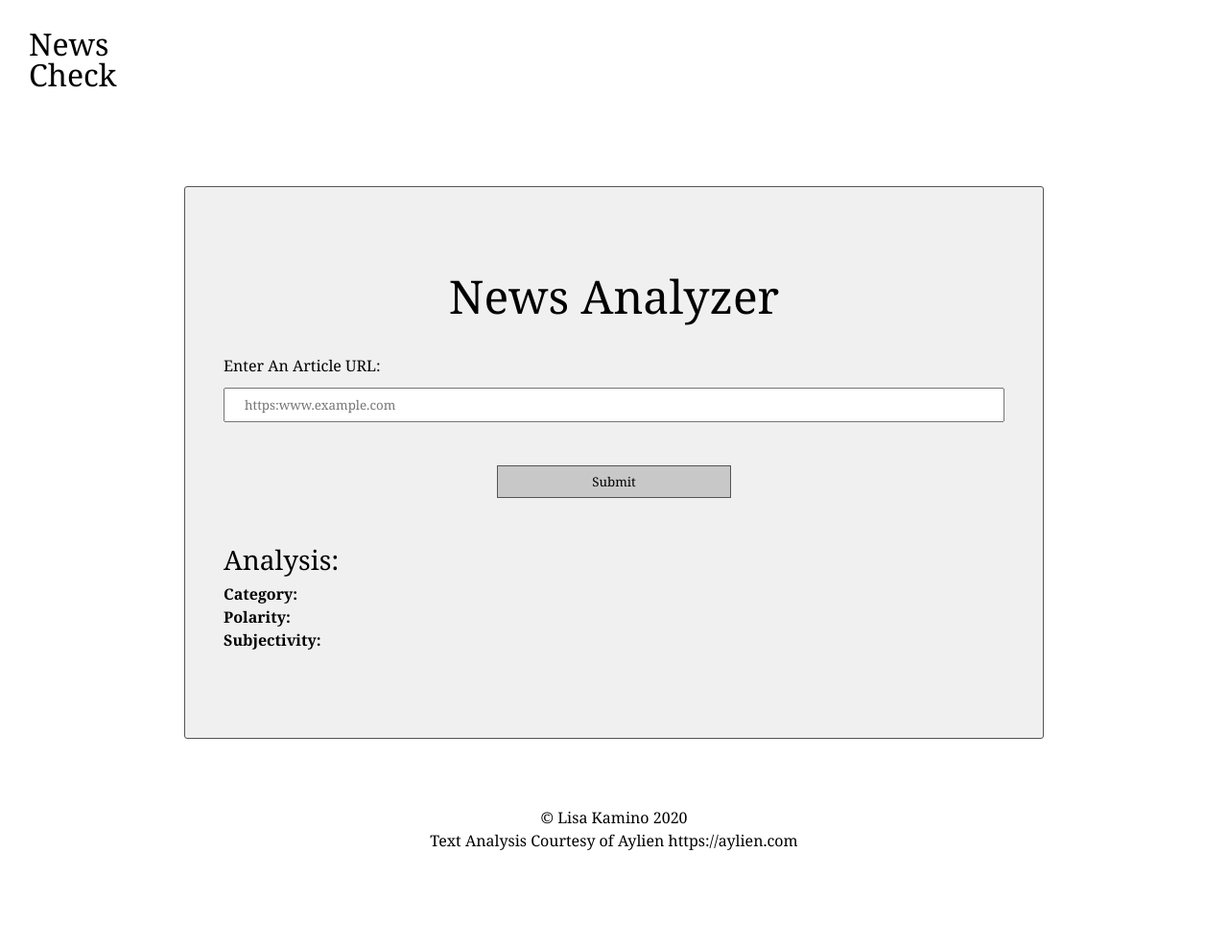
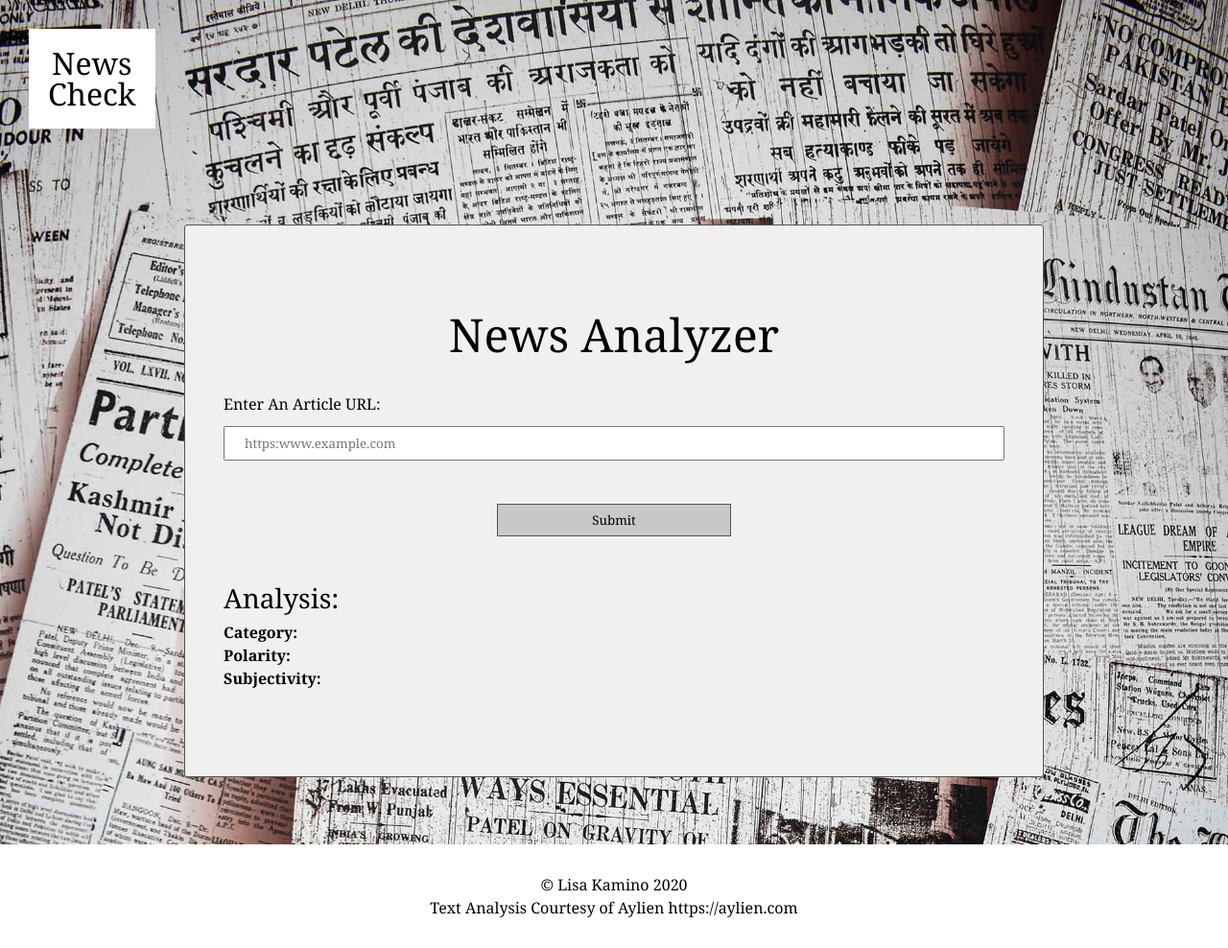
Before and after one commit to FredericoIsaac/evaluate-news-nlp, a website: page src/client/views/index.html in a window 1280 px wide. Shown: the whole page at 96% size. Before the commit the page ends 928 px from the top, so only its background shows below. Drawn offline with nearby package versions, Linux system fonts and the light colour scheme; files that its build step writes are made by us from their sources.

Commit message:
adds background image and associated loader, styles header and footer

```diff
--- a/package.json
+++ b/package.json
@@ -30,6 +30,7 @@
     "babel-loader": "^8.0.6",
     "clean-webpack-plugin": "^3.0.0",
     "css-loader": "^3.4.2",
+    "file-loader": "^5.1.0",
     "html-webpack-plugin": "^3.2.0",
     "node-sass": "^4.13.1",
     "sass-loader": "^8.0.2",
--- a/src/client/styles/base.scss
+++ b/src/client/styles/base.scss
@@ -1,5 +1,7 @@
 body {
-    // background-image: url("newspaper.jpg");
+    background-image: url("../newspaper.jpg");
+    background-repeat: no-repeat;
+    background-size: cover;
     display: flex;
     flex-direction: column;
     min-height: 100vh;
--- a/src/client/styles/footer.scss
+++ b/src/client/styles/footer.scss
@@ -1,5 +1,6 @@
 footer {
     text-align: center;
-    margin-bottom: 40px;
     line-height: 1.5em;
+    background-color: #fff;
+    padding: 30px;
 }
--- a/src/client/styles/header.scss
+++ b/src/client/styles/header.scss
@@ -4,3 +4,9 @@ header {
     padding: 30px;
     font-size: 2em;
 }
+
+#logo {
+    background-color:#fff;
+    padding: 20px;
+    text-align: center;
+}
--- a/src/client/views/index.html
+++ b/src/client/views/index.html
@@ -14,7 +14,9 @@
     <body>
 
         <header>
+            <div id="logo">
             <p>News<br>Check</p>
+            </div>
         </header>
 
         <main>
--- a/webpack.dev.js
+++ b/webpack.dev.js
@@ -22,6 +22,10 @@ module.exports = {
             {
                 test: /\.scss$/,
                 use: [ 'style-loader', 'css-loader', 'sass-loader' ]
+            },
+            {
+                test: /\.(png|svg|jpg|gif)$/,
+                loader: 'file-loader'
             }
         ]
     },
--- a/webpack.prod.js
+++ b/webpack.prod.js
@@ -26,7 +26,11 @@ module.exports = {
             {
                 test: /\.scss$/,
                 use: [ MiniCssExtractPlugin.loader, 'css-loader', 'sass-loader' ]
-            }
+            },
+            {
+                test: /\.(png|svg|jpg|gif)$/,
+                loader: 'file-loader'
+            },
         ]
     },
     plugins: [
```
Also changed, not shown: src/client/index.js (+8 -3 lines), src/client/newspaper.jpg (added), 1 other file.
